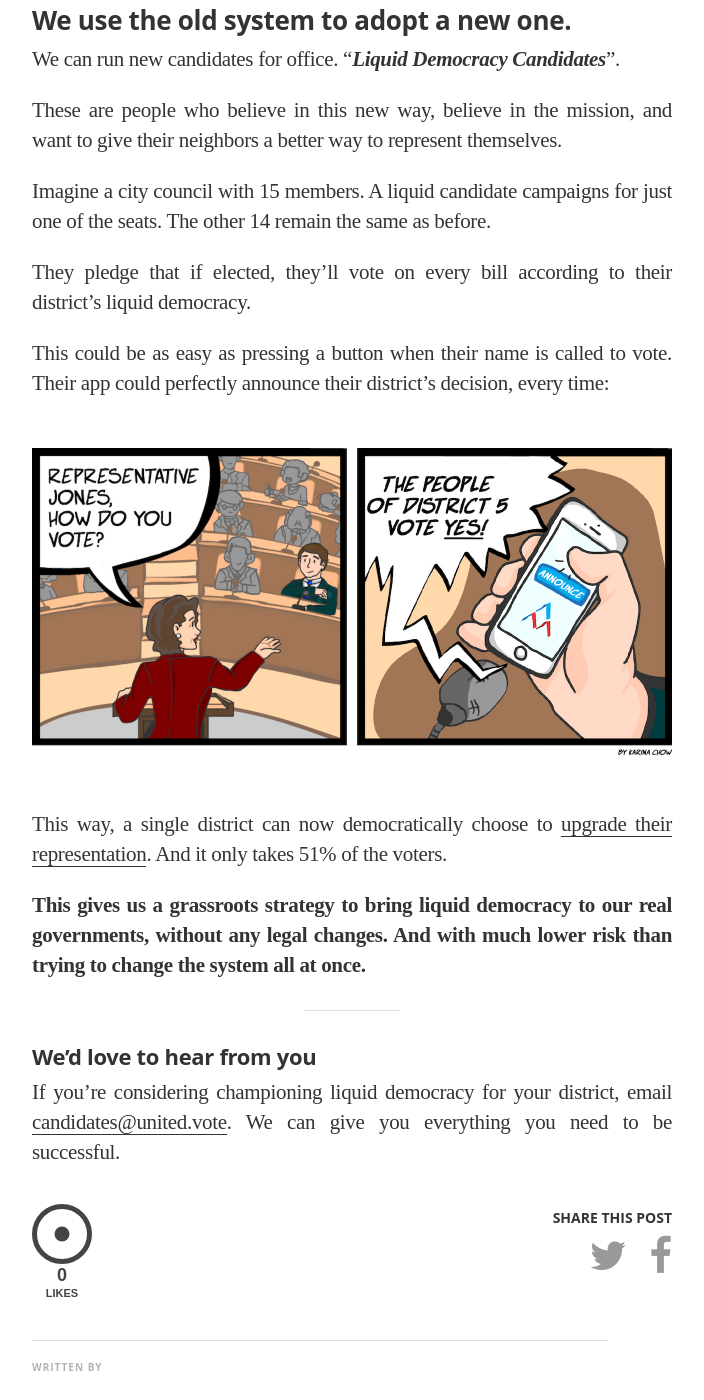
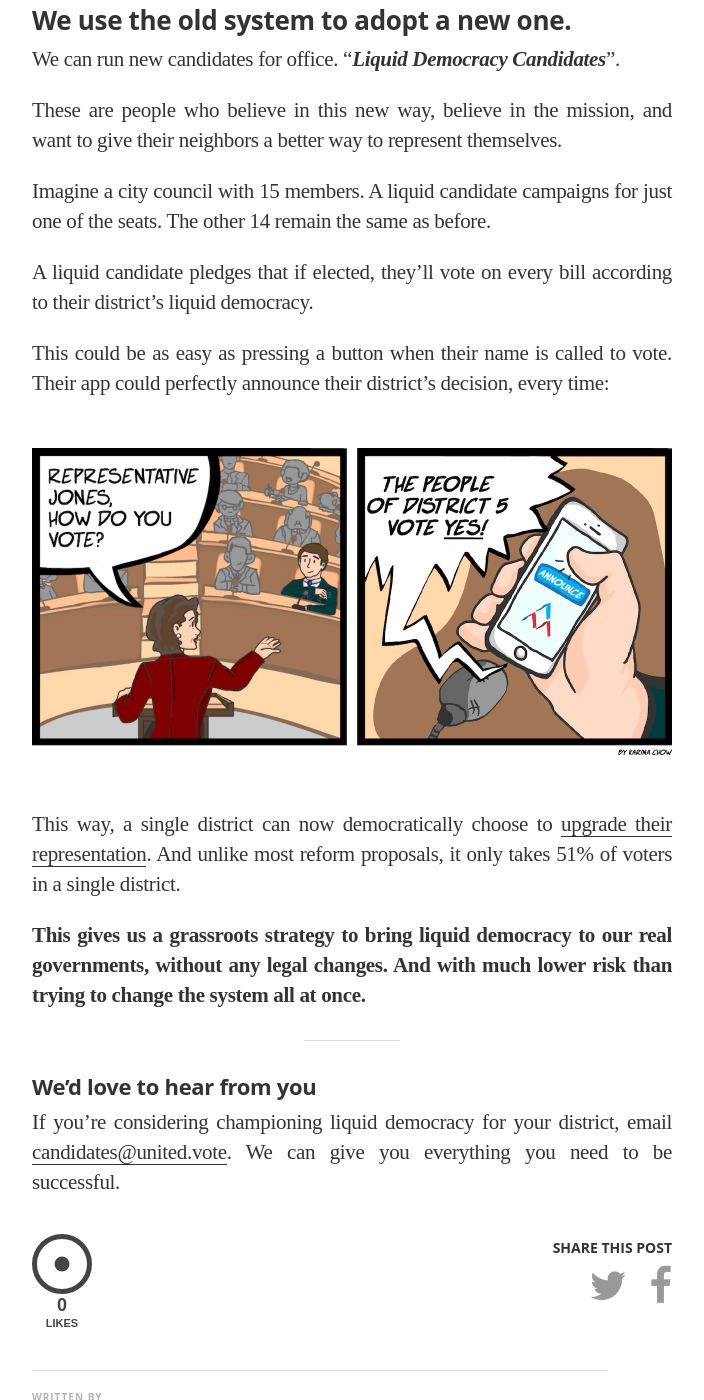
Before and after one commit to voteliquid/blog, a Jekyll site: the page built from _posts/2017-07-04-running-liquid-democracy-candidates.md, in a window 1280 px wide and 1400 px high, scrolled down 957 px. Shown: the whole window, without its empty margins (288-992 px from the left). Built offline with Jekyll 4.4.1, drawn with Linux system fonts in a browser that asks for light colours; nearby versions of some CDN libraries; some web fonts are replaced.

Commit message:
Minor clarifications to candidates.united.vote

```diff
--- a/_posts/2017-07-04-running-liquid-democracy-candidates.md
+++ b/_posts/2017-07-04-running-liquid-democracy-candidates.md
@@ -27,13 +27,13 @@ These are people who believe in this new way, believe in the mission, and want t
 
 Imagine a city council with 15 members. A liquid candidate campaigns for just one of the seats. The other 14 remain the same as before.
 
-They pledge that if elected, they'll vote on every bill according to their district’s liquid democracy.
+A liquid candidate pledges that if elected, they'll vote on every bill according to their district’s liquid democracy.
 
 This could be as easy as pressing a button when their name is called to vote. Their app could perfectly announce their district’s decision, every time:
 
 ![](/assets/article_images/2017-07-04-running-liquid-democracy-candidates/app-announces-vote-2.jpg)
 
-This way, a single district can now democratically choose to [upgrade their representation](/2017/10/27/liquid-democracy-is-not-direct-democracy/). And it only takes 51% of the voters.
+This way, a single district can now democratically choose to [upgrade their representation](/2017/10/27/liquid-democracy-is-not-direct-democracy/). And unlike most reform proposals, it only takes 51% of voters in a single district.
 
 **This gives us a grassroots strategy to bring liquid democracy to our real governments, without any legal changes. And with much lower risk than trying to change the system all at once.**
 
```
